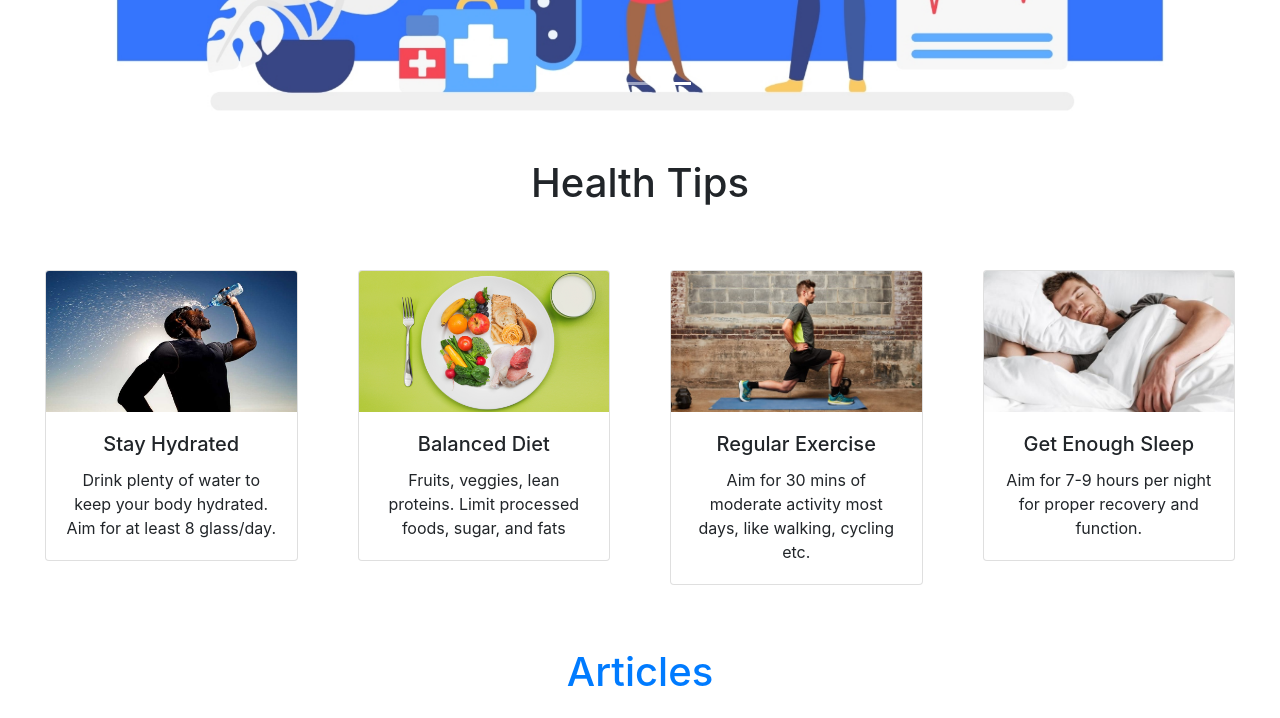
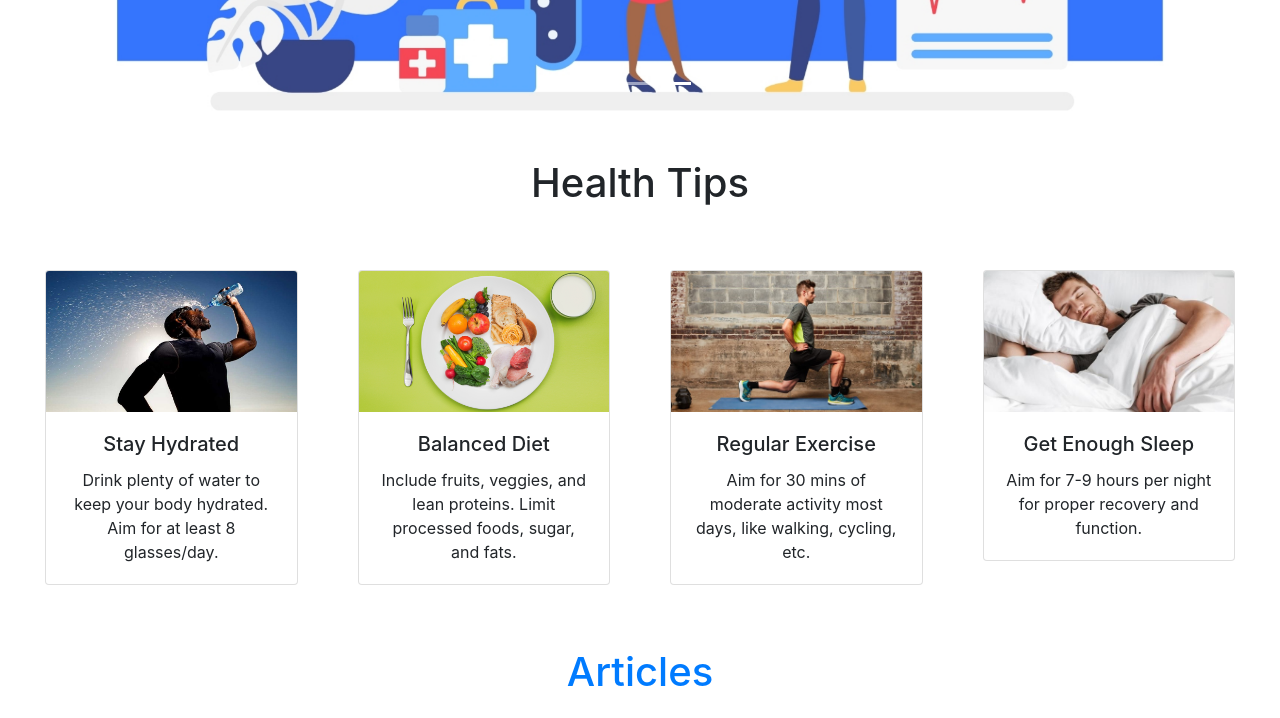
Before and after one commit to SajjadHossainSoykot/EDGEIUICT-201-Final-Project-Healthcare, a plain HTML site: page index.html in a window 1280 px wide. Shown: the part 644-1362 px from the top of the page. Drawn offline with nearby package versions, Linux system fonts and the light colour scheme.

Commit message:
modified dynamic tips with js

```diff
--- a/index.html
+++ b/index.html
@@ -50,14 +50,12 @@
     </div>
 
     <!-- Health Tips Section -->
-    <div id="tips-placeholder"></div>
-    <script>
-        fetch("tips.html")
-            .then((response) => response.text())
-            .then((data) => {
-                document.getElementById("tips-placeholder").innerHTML = data;
-            });
-    </script>
+    <section class="container-fluid my-5 text-center custom-tips">
+        <h1>Health Tips</h1>
+        <div class="row mx-auto my-5" id="tipsContainer">
+            <!-- Tips will be dynamically generated here -->
+        </div>
+    </section>
 
     <!-- Articles and Quiz Section -->
     <div id="article-placeholder"></div>
@@ -110,6 +108,8 @@
     <script src="https://code.jquery.com/jquery-3.5.1.slim.min.js"></script>
     <script src="https://cdn.jsdelivr.net/npm/@popperjs/core@2.5.4/dist/umd/popper.min.js"></script>
     <script src="https://stackpath.bootstrapcdn.com/bootstrap/4.5.2/js/bootstrap.min.js"></script>
+    <script src="js/scripts.js"></script>
+    <script src="js/tips.js"></script>
 </body>
 
 </html>
--- /dev/null
+++ b/js/tips.js
@@ -0,0 +1,51 @@
+// Array of health tips objects
+const healthTips = [
+    {
+        image: "images/tips/hydrate.jpg",
+        title: "Stay Hydrated",
+        description: "Drink plenty of water to keep your body hydrated. Aim for at least 8 glasses/day."
+    },
+    {
+        image: "images/tips/diet.jpg",
+        title: "Balanced Diet",
+        description: "Include fruits, veggies, and lean proteins. Limit processed foods, sugar, and fats."
+    },
+    {
+        image: "images/tips/exercise.jpg",
+        title: "Regular Exercise",
+        description: "Aim for 30 mins of moderate activity most days, like walking, cycling, etc."
+    },
+    {
+        image: "images/tips/sleep.jpg",
+        title: "Get Enough Sleep",
+        description: "Aim for 7-9 hours per night for proper recovery and function."
+    }
+    // Add more tips objects here if needed
+];
+
+// Function to generate HTML for each tip
+function generateTipHTML(tip) {
+    return `
+    <div class="col-md-3">
+        <div class="card card-tips">
+            <img src="${tip.image}" class="card-img-top" alt="...">
+            <div class="card-body">
+                <h5 class="card-title">${tip.title}</h5>
+                <p class="card-text">${tip.description}</p>
+            </div>
+        </div>
+    </div>`;
+}
+
+// Function to display tips on the page
+function displayTips() {
+    const tipsContainer = document.getElementById('tipsContainer');
+    let tipsHTML = '';
+    healthTips.forEach(tip => {
+        tipsHTML += generateTipHTML(tip);
+    });
+    tipsContainer.innerHTML = tipsHTML;
+}
+
+// Call the function to display tips when the page loads
+window.onload = displayTips;
--- a/tips.html
+++ b/tips.html
@@ -13,45 +13,8 @@
     <!-- Health Tips Section -->
     <section class="container-fluid my-5 text-center custom-tips">
         <h1>Health Tips</h1>
-        <div class="row mx-auto my-5">
-            <div class="col-md-3">
-                <div class="card card-tips">
-                    <img src="images/tips/hydrate.jpg" class="card-img-top" alt="...">
-                    <div class="card-body">
-                        <h5 class="card-title">Stay Hydrated</h5>
-                        <p class="card-text">Drink plenty of water to keep your body hydrated. Aim for at least 8 glass/day.</p>
-                    </div>
-                </div>
-            </div>
-            <div class="col-md-3">
-                <div class="card card-tips">
-                    <img src="images/tips/diet.jpg" class="card-img-top" alt="...">
-                    <div class="card-body">
-                        <h5 class="card-title">Balanced Diet</h5>
-                        <p class="card-text">
-                            Fruits, veggies, lean proteins. Limit processed foods, sugar, and fats    </p>
-                    </div>
-                </div>
-            </div>
-            <div class="col-md-3">
-                <div class="card card-tips">
-                    <img src="images/tips/exercise.jpg" class="card-img-top" alt="...">
-                    <div class="card-body">
-                        <h5 class="card-title">Regular Exercise</h5>
-                        <p class="card-text">Aim for 30 mins of moderate activity most days, like walking, cycling etc.</p>
-                    </div>
-                </div>
-            </div>
-            <div class="col-md-3">
-                <div class="card card-tips">
-                    <img src="images/tips/sleep.jpg" class="card-img-top" alt="...">
-                    <div class="card-body">
-                        <h5 class="card-title">Get Enough Sleep</h5>
-                        <p class="card-text">Aim for 7-9 hours per night for proper recovery and function.</p>
-                    </div>
-                </div>
-            </div>
-            <!-- Repeat similar blocks for more tips -->
+        <div class="row mx-auto my-5" id="tipsContainer">
+            <!-- Tips will be dynamically generated here -->
         </div>
     </section>
 
@@ -59,7 +22,6 @@
     <script src="https://code.jquery.com/jquery-3.5.1.slim.min.js"></script>
     <script src="https://cdn.jsdelivr.net/npm/@popperjs/core@2.5.4/dist/umd/popper.min.js"></script>
     <script src="https://stackpath.bootstrapcdn.com/bootstrap/4.5.2/js/bootstrap.min.js"></script>
-    <script src="js/scripts.js"></script>
-    <script src="js/quiz.js"></script>
+    <script src="js/tips.js"></script>
 </body>
 </html>
```
Also changed, not shown: js/scripts.js (deleted, +0 -26 lines).
